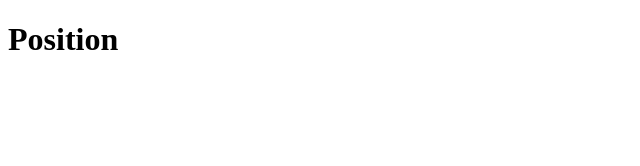
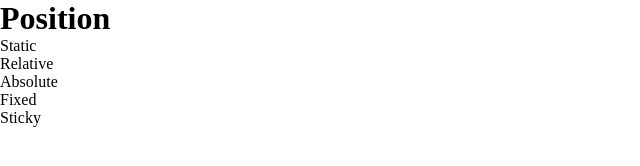
Before and after one commit to carobte/position, a plain HTML site: page index.html in a window 1280 px wide. Shown: the whole page, without its empty margins (0-640 px from the left). Drawn offline with Linux system fonts and the light colour scheme.

Commit message:
feat: CSS creado

```diff
--- a/index.html
+++ b/index.html
@@ -4,6 +4,7 @@
     <meta charset="UTF-8">
     <meta name="viewport" content="width=device-width, initial-scale=1.0">
     <title>Position</title>
+    <link rel="stylesheet" href="./src/css/style.css">
 </head>
 <body>
     <!-- Cabecera página -->
@@ -13,7 +14,13 @@
 
     <!-- Cuerpo página -->
     <main>
-
+        <section class="contenedor">
+            <article class="position static">Static</article>
+            <article class="position relative">Relative</article>
+            <article class="position absolute">Absolute</article>
+            <article class="position fixed">Fixed</article>
+            <article class="position sticky">Sticky</article>
+        </section>
     </main>
 
     <!-- Pie de página -->
--- /dev/null
+++ b/src/css/style.css
@@ -0,0 +1,7 @@
+/* Resetear estilos + box sizing */
+
+*{
+    margin: 0;
+    padding: 0;
+    box-sizing: border-box;
+}
```
